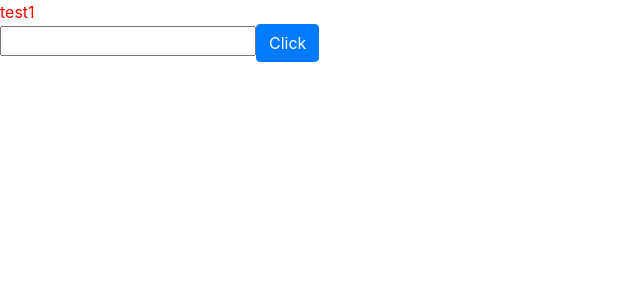
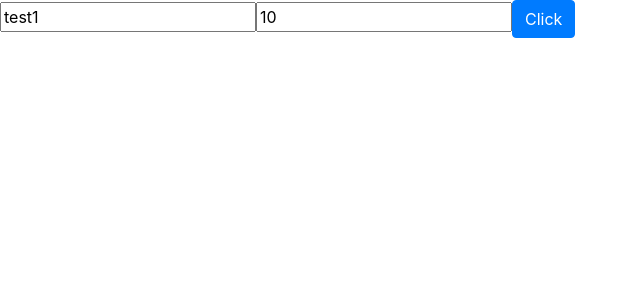
Before and after one commit to Bigdata92/vue3-project, a Vue app: page / in a window 1280 px wide. Shown: the top 300 px of the page, without its empty margins (0-640 px from the left). Built offline with nearby package versions, Linux system fonts and the light colour scheme.

Commit message:
09 양방향 바인딩 (v-model)
v-bind : 단방향, 값 변경(script -> template)
v-mode : 양방향, 값 변경(template -> script) 가능
즉. 화면 -> js 값 변경 가능

```diff
--- a/src/App.vue
+++ b/src/App.vue
@@ -1,7 +1,7 @@
 <template>  <!-- vue 구성요소1 template - html -->
-  <div class="name-style">{{ name }}</div>
-  <input :type="type" :value="name" :class="name"> <!-- 변수 name을 input value에 binding -->
-  <button class="btn btn-primary" @click="click">
+  <input type="text" :value="name"> <!-- 단방향, 화면(template) 에서 값 변경시, 변수(script) 에서 값 변경 x -->
+  <input type="text" v-model="age"> <!-- 양방향, 화면(template) 에서 값 변경시, 변수(script) 에서 값 변경 o -->
+  <button class="btn btn-primary" @click="onSubmit">
     Click
   </button>
 </template>
@@ -11,20 +11,20 @@ import {ref} from 'vue';
 
 export default {
   setup() {
-    const name = ref('test1');  // ref: 기본 자료형, Object, Array
-    const type = ref('number'); // input type 변수 가능
-    const nameClass = ref('');  // class로 변수 가능
+    const name = ref('test1');
+    const age = ref(10);
 
-    const click = () => {
-      name.value = 'test2'; // ref는 data 접근시 .value 붙여야함
-      type.value = 'text';
-      nameClass.value = 'name';
+    const onSubmit = () => {
+      console.log(name.value);
+      console.log(age.value);
     }
+
 
     return {
       name,
-      click,
-      type,
+      onSubmit,
+      age,
+
     };
   }
 }
```
